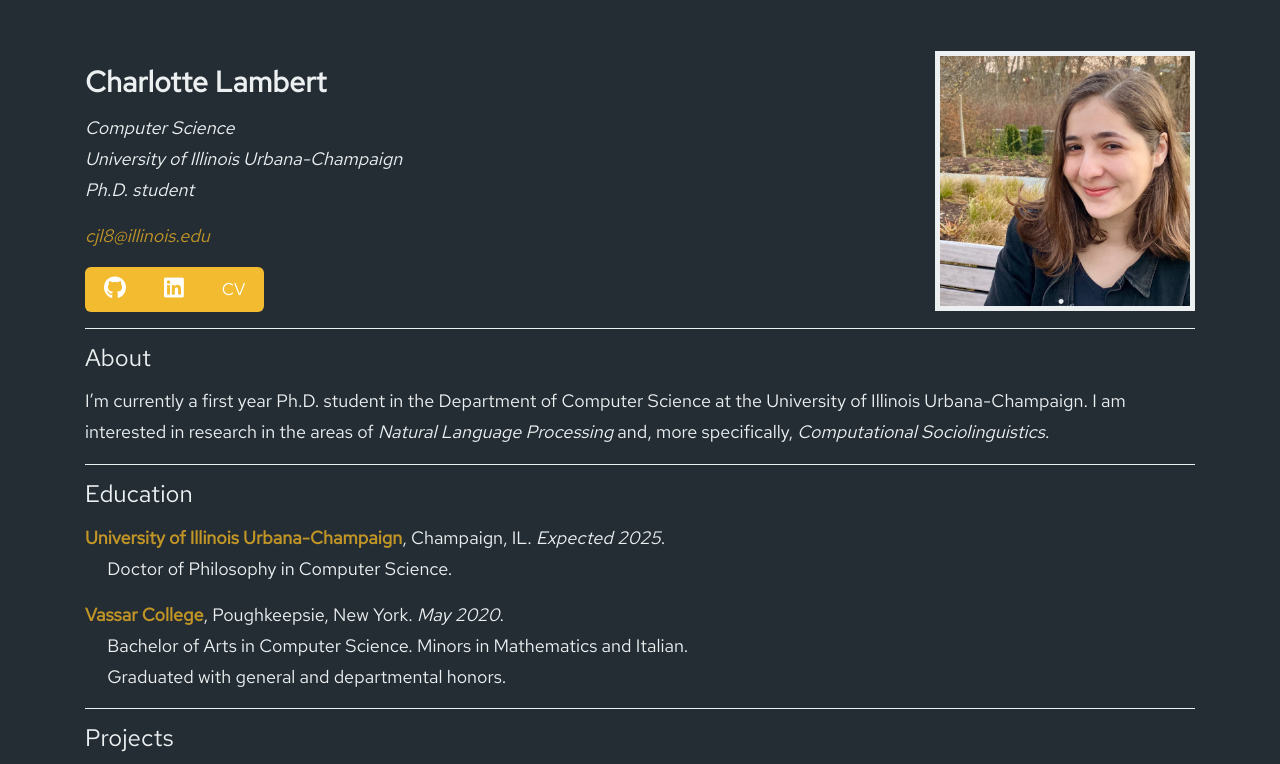
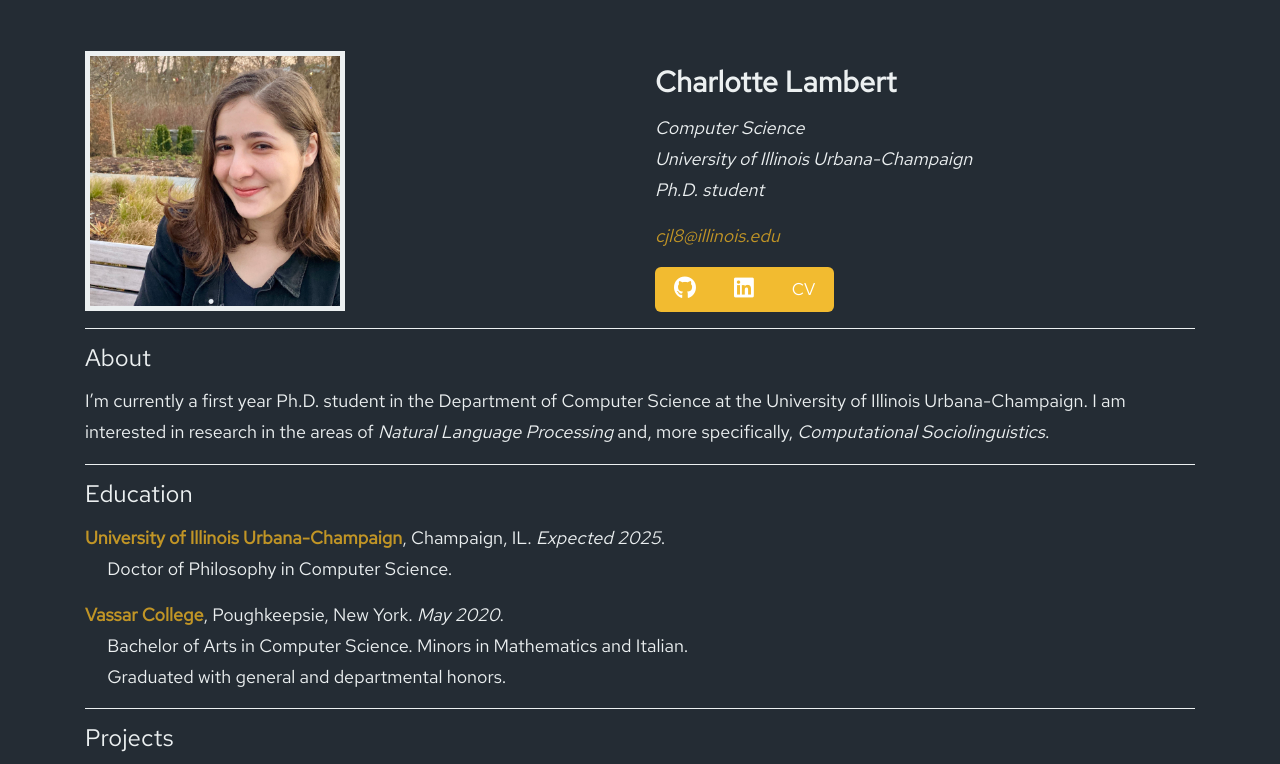
Before and after one commit to charlottelambert/charlottelambert.github.io, a plain HTML site: page index.html in a window 1280 px wide. Shown: the top 764 px of the page. Drawn offline with nearby package versions, Linux system fonts and the light colour scheme; a web font is replaced by a local one.

Commit message:
Formatting update.

```diff
--- a/index.html
+++ b/index.html
@@ -29,7 +29,12 @@
         <header id="header">
     <div class="row">
 
-        <div class="col-sm-12 col-md-6">
+      <div class="col-md-6 col-sm-12">
+        <br>
+          <img src="static/img/charlotte.jpg" width="260px" height="auto" align="left" >
+      </div>
+
+        <div class="col-md-6 col-sm-12">
           <br>
             <h4>Charlotte Lambert</h4>
             <ul class="list-identity">
@@ -48,10 +53,7 @@
                 <a class="btn btn-lg btn-primary" href="CV.pdf" target="_blank">CV</a>
             </div>
         </div>
-        <div class="col-sm-12 col-md-6">
-          <br>
-            <img src="static/img/charlotte.jpg" width="260px" height="auto" align="right" >
-        </div>
+
     </div>
     <hr>
 </header>
```
